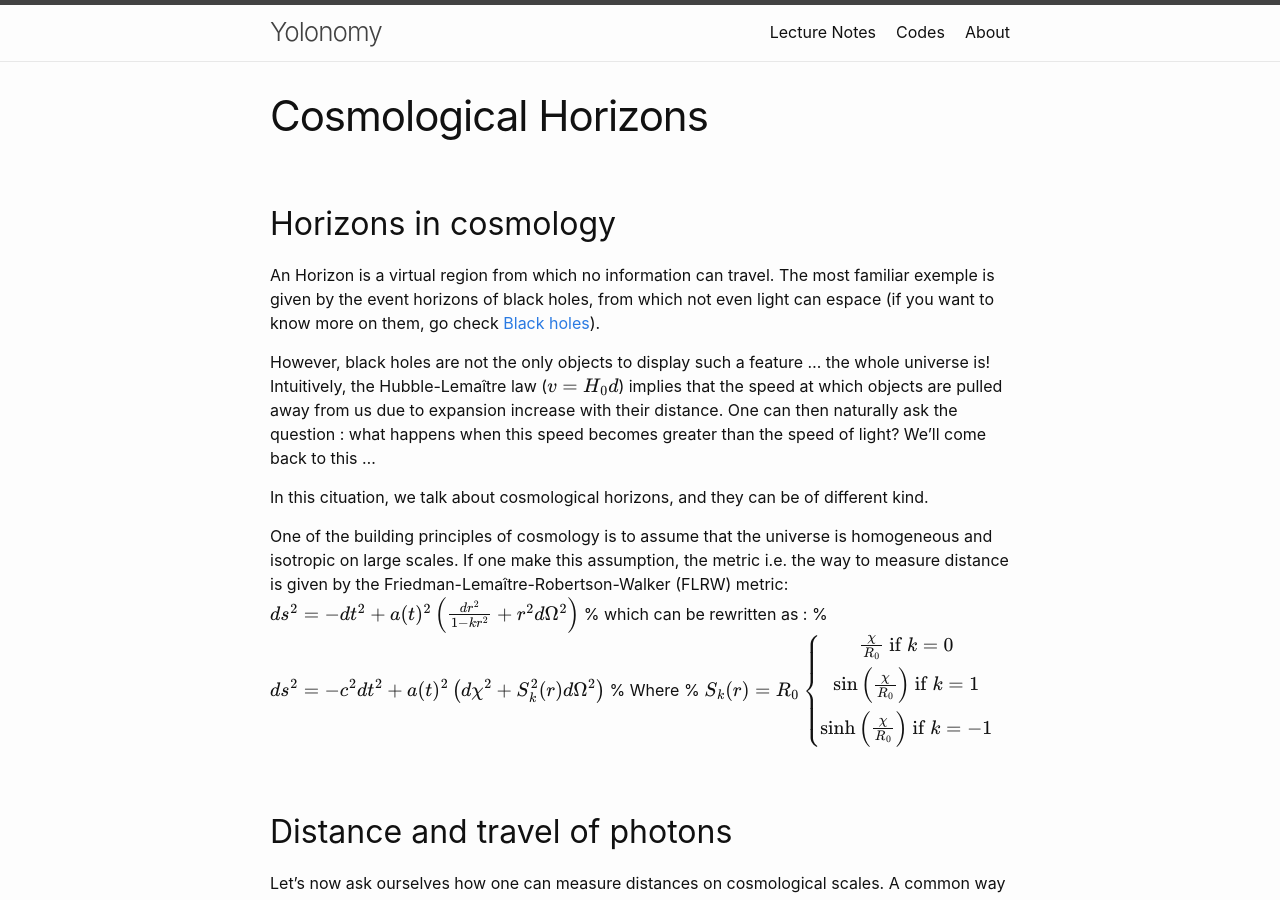
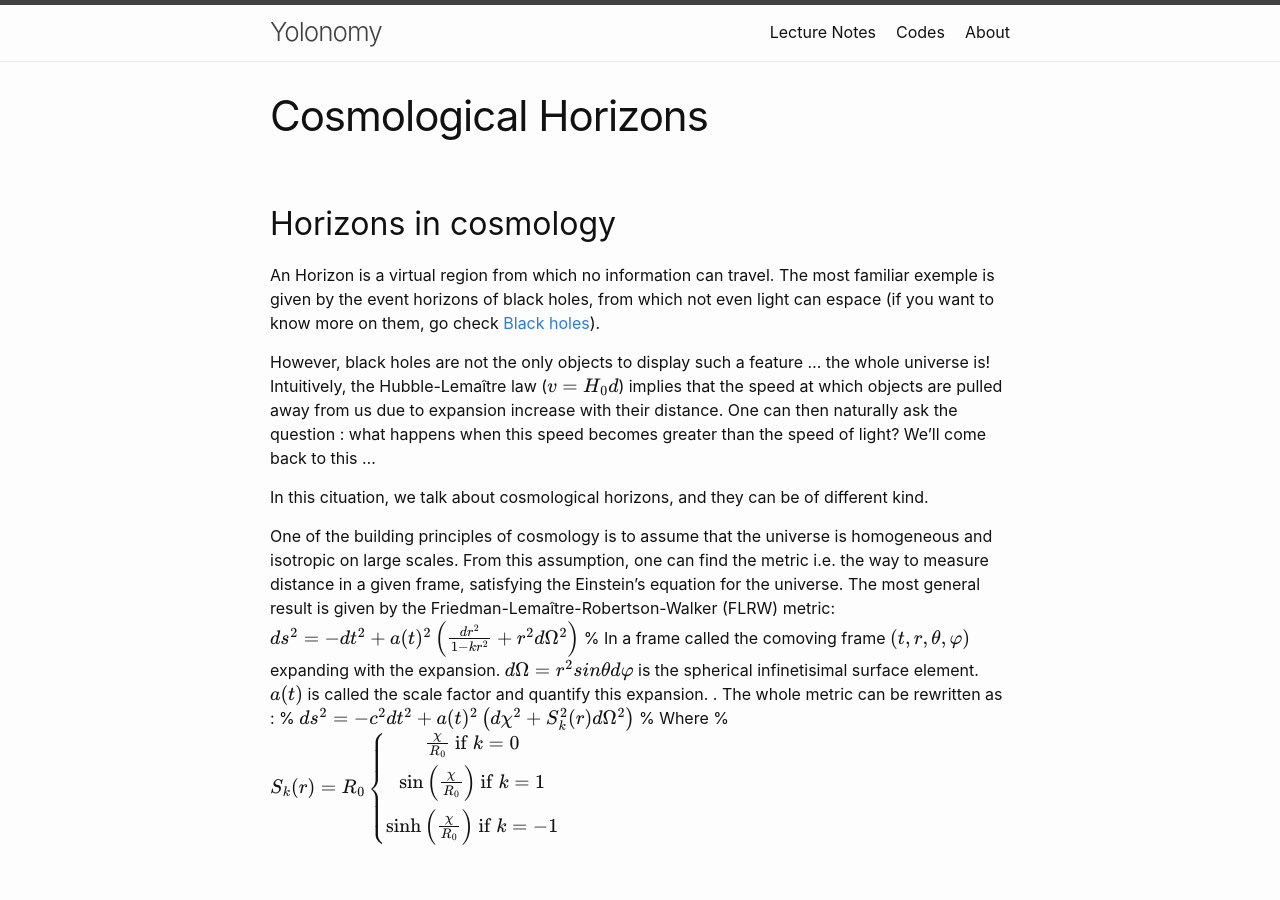
Before and after one commit to YoloNomy/YoloNomy.github.io, a Jekyll site: the page built from codes/cosmo/horizons.md, in a window 1280 px wide and 900 px high. Built offline with Jekyll 4.4.1, drawn with Linux system fonts in a browser that asks for light colours; formulas are drawn with MathJax 3.

Commit message:
Update horizons.md

```diff
--- a/codes/cosmo/horizons.md
+++ b/codes/cosmo/horizons.md
@@ -11,12 +11,14 @@ However, black holes are not the only objects to display such a feature ... the
 
 In this cituation, we talk about cosmological horizons, and they can be of different kind.
 
-One of the building principles of cosmology is to assume that the universe is homogeneous and isotropic on large scales. If one make this assumption, the metric i.e. the way to measure distance is given by the Friedman-Lemaître-Robertson-Walker (FLRW) metric:
+One of the building principles of cosmology is to assume that the universe is homogeneous and isotropic on large scales. From this assumption, one can find the metric i.e. the way to measure distance in a given frame, satisfying the Einstein's equation for the universe.
+The most general result is given by the Friedman-Lemaître-Robertson-Walker (FLRW) metric:
 $$
 ds^2 = -dt^2 + a(t)^2\left( \frac{dr^2}{1 - kr^2}  + r^2d\Omega^2\right)
 $$
 %
-which can be rewritten as :
+In a frame called the comoving frame $(t,r,\theta,\varphi)$ expanding with the expansion. $d\Omega = r^2sin\theta d\varphi$ is the spherical infinetisimal surface element. $a(t)$ is called the scale factor and quantify this expansion.
+. The whole metric can be rewritten as :
 %
 $$
 ds^2 = -c^2dt^2 + a(t)^2\left(d\chi^2 + S_k^2(r) d\Omega^2\right)
```
